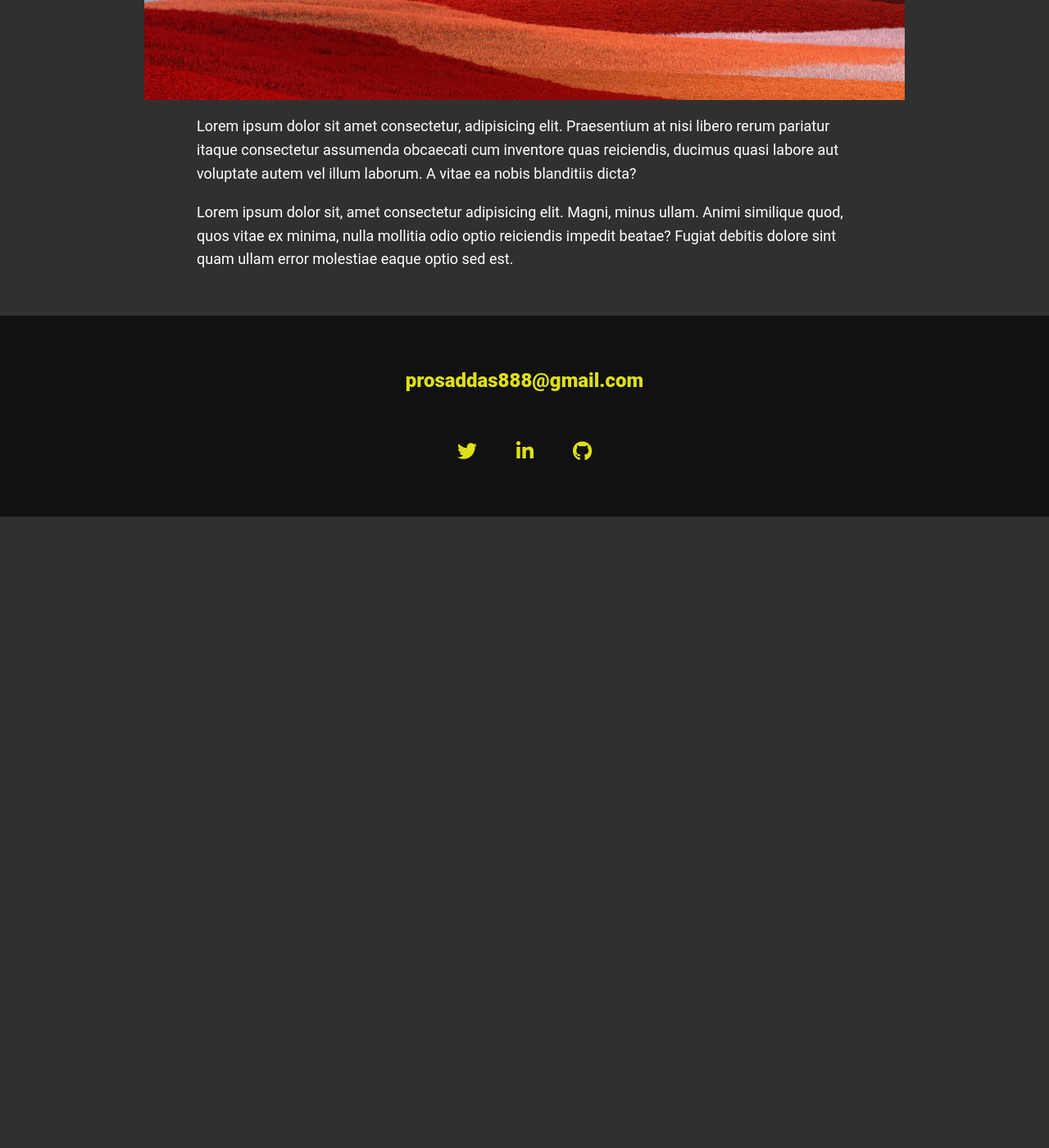
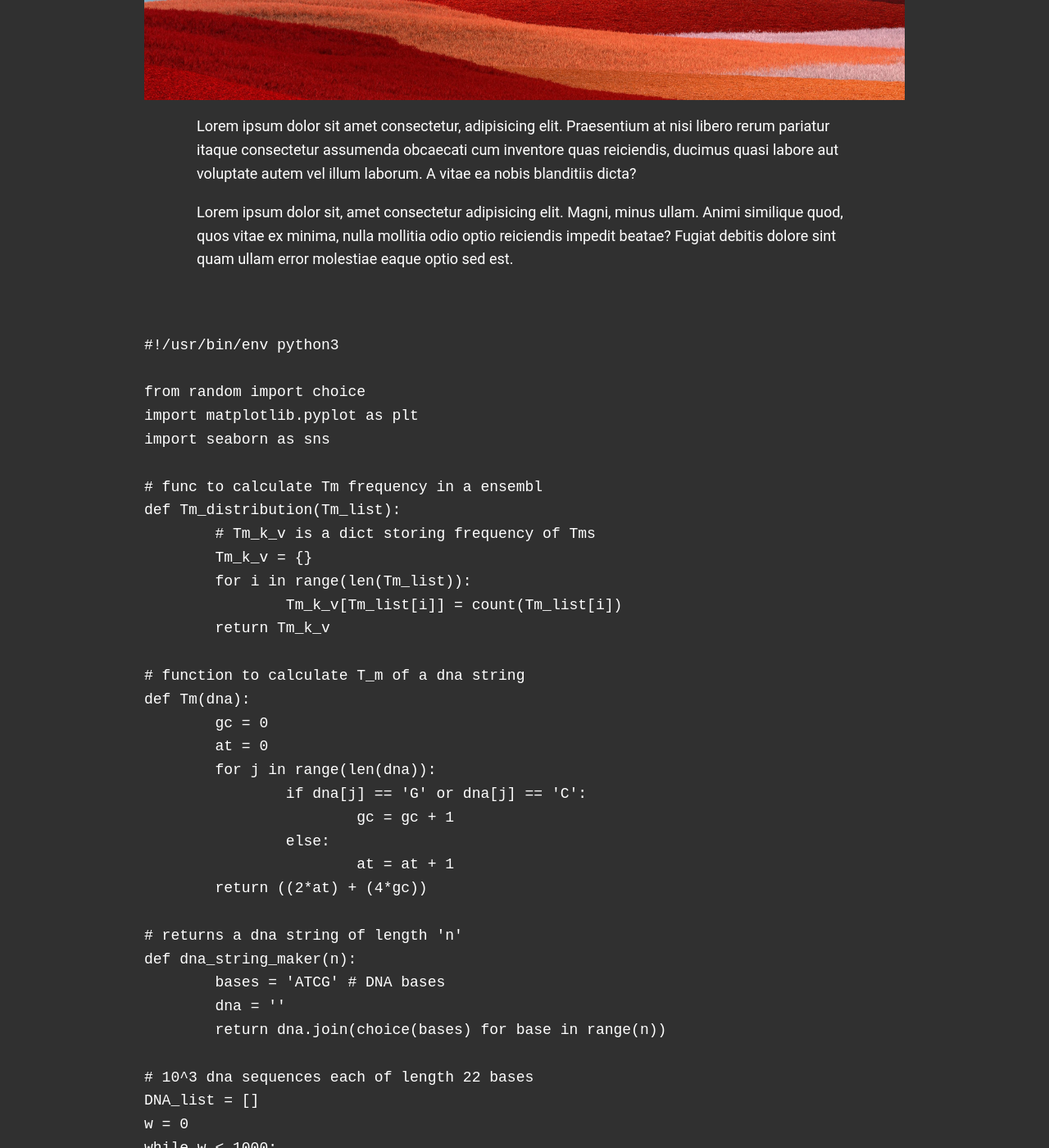
Before and after one commit to Prosaddas/prosaddas.github.io, a Jekyll site: the page portfolio-item_01.html, which Jekyll copies as it is, in a window 1280 px wide and 1400 px high, scrolled down 1065 px. Shown: the whole window at 82% size. Built offline with Jekyll 4.4.1, drawn with Linux system fonts in a browser that asks for light colours; nearby versions of some CDN libraries; before the commit the page ends 1695 px from its top, so only the background shows below that; some of the changed text lies outside the part shown.

Commit message:
Update portfolio-item_01.html

```diff
--- a/portfolio-item_01.html
+++ b/portfolio-item_01.html
@@ -32,11 +32,65 @@
         <h1 class="section__title section__title--intro">Simulate melting temperature of PCR primers in python</h1>
     </section>
 
+    <!--body-->
     <div class="portfolio-item-individual">
         <p>Lorem, ipsum dolor sit amet consectetur adipisicing elit. Maxime distinctio amet doloremque nam architecto accusamus veniam labore, magni quia placeat?</p>
         <img src="img/portfolio-details_01.jpg" alt="">
         <p>Lorem ipsum dolor sit amet consectetur, adipisicing elit. Praesentium at nisi libero rerum pariatur itaque consectetur assumenda obcaecati cum inventore quas reiciendis, ducimus quasi labore aut voluptate autem vel illum laborum. A vitae ea nobis blanditiis dicta?</p>
         <p>Lorem ipsum dolor sit, amet consectetur adipisicing elit. Magni, minus ullam. Animi similique quod, quos vitae ex minima, nulla mollitia odio optio reiciendis impedit beatae? Fugiat debitis dolore sint quam ullam error molestiae eaque optio sed est.</p>
+        <pre>
+            <code>
+
+#!/usr/bin/env python3
+
+from random import choice
+import matplotlib.pyplot as plt
+import seaborn as sns
+
+# func to calculate Tm frequency in a ensembl
+def Tm_distribution(Tm_list):
+	# Tm_k_v is a dict storing frequency of Tms
+	Tm_k_v = {}
+	for i in range(len(Tm_list)):
+		Tm_k_v[Tm_list[i]] = count(Tm_list[i])
+	return Tm_k_v
+
+# function to calculate T_m of a dna string
+def Tm(dna):
+	gc = 0
+	at = 0
+	for j in range(len(dna)):
+		if dna[j] == 'G' or dna[j] == 'C':
+			gc = gc + 1
+		else:
+			at = at + 1
+	return ((2*at) + (4*gc))
+
+# returns a dna string of length 'n'
+def dna_string_maker(n):
+	bases = 'ATCG' # DNA bases
+	dna = ''
+	return dna.join(choice(bases) for base in range(n))
+
+# 10^3 dna sequences each of length 22 bases
+DNA_list = []
+w = 0
+while w < 1000:
+	DNA_list.append(dna_string_maker(22))
+	w += 1
+
+# creates a list of T_ms of dna strings from DNA_list
+Tm_list = [Tm(DNA_list[l]) for l in range(0,len(DNA_list))]
+
+#sorted_Tm_list = sorted(Tm_list)
+
+sns.set()
+plt.hist(Tm_list)
+plt.xlabel('Tm of DNA strings (degree C)')
+plt.ylabel('Number of DNA strings')
+plt.show()
+           </code>
+        </pre>
     </div>
 
 
```
